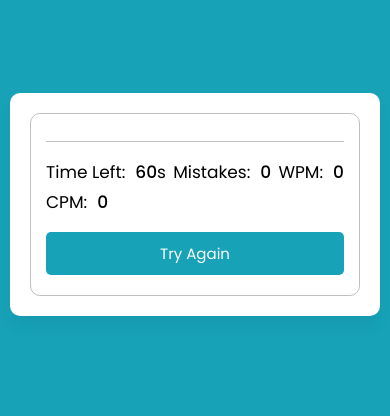
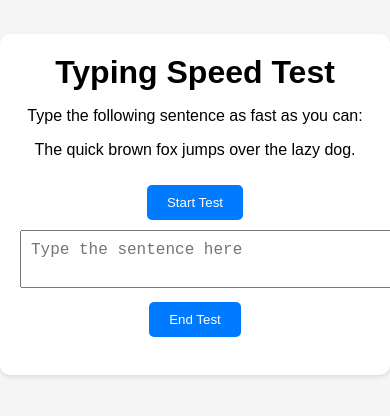
Before and after one commit to officialshy1/cs50-portfolio, a plain HTML site: page project/index.html in a window 390 px wide. Shown: the part 218-634 px from the top of the page. Drawn offline with Linux system fonts and the light colour scheme.

Commit message:
Fri, Jul 28, 2023, 9:30 AM -05:00

```diff
--- a/project/index.html
+++ b/project/index.html
@@ -1,45 +1,64 @@
 <!DOCTYPE html>
-<!-- Coding By CodingNepal - youtube.com/codingnepal -->
-<html lang="en" dir="ltr">
-  <head>
-    <meta charset="utf-8">
-    <title>Typing Speed Test Game | CodingNepal</title>
-    <link rel="stylesheet" href="style.css">
-    <meta name="viewport" content="width=device-width, initial-scale=1.0">
-  </head>
-  <body>
-    <div class="wrapper">
-      <input type="text" class="input-field">
-      <div class="content-box">
-        <div class="typing-text">
-          <p></p>
-        </div>
-        <div class="content">
-          <ul class="result-details">
-            <li class="time">
-              <p>Time Left:</p>
-              <span><b>60</b>s</span>
-            </li>
-            <li class="mistake">
-              <p>Mistakes:</p>
-              <span>0</span>
-            </li>
-            <li class="wpm">
-              <p>WPM:</p>
-              <span>0</span>
-            </li>
-            <li class="cpm">
-              <p>CPM:</p>
-              <span>0</span>
-            </li>
-          </ul>
-          <button>Try Again</button>
-        </div>
-      </div>
+<html>
+<head>
+    <title>Typing Speed Test</title>
+    <link rel="stylesheet" type="text/css" href="styles.css">
+</head>
+<body>
+    <div class="container">
+        <h1>Typing Speed Test</h1>
+        <p>Type the following sentence as fast as you can:</p>
+        <p id="sentence">The quick brown fox jumps over the lazy dog.</p>
+        <button onclick="startTest()">Start Test</button>
+        <textarea id="userTypedSentence" placeholder="Type the sentence here"></textarea>
+        <button onclick="endTest()">End Test</button>
+        <p id="result"></p>
     </div>
 
-    <script src="js/paragraphs.js"></script>
-    <script src="js/script.js"></script>
+    <script>
+        let startTime, endTime;
 
-  </body>
+        function startTest() {
+            startTime = new Date().getTime();
+            document.getElementById('userTypedSentence').disabled = false;
+            document.getElementById('userTypedSentence').focus();
+        }
+
+        function endTest() {
+            endTime = new Date().getTime();
+            document.getElementById('userTypedSentence').disabled = true;
+            calculateResult();
+        }
+
+        function calculateResult() {
+            const sentence = "The quick brown fox jumps over the lazy dog.";
+            const userTypedSentence = document.getElementById('userTypedSentence').value.trim();
+            const timeElapsedMillis = endTime - startTime;
+
+            const wordsTyped = userTypedSentence.split(/\s+/).length;
+            const charactersTyped = userTypedSentence.length;
+
+            const wordsPerMinute = (wordsTyped / (timeElapsedMillis / 1000)) * 60;
+            const accuracy = calculateAccuracy(sentence, userTypedSentence);
+
+            document.getElementById('result').innerHTML = `
+                Time taken: ${timeElapsedMillis} milliseconds<br>
+                Words per minute: ${wordsPerMinute}<br>
+                Accuracy: ${accuracy}%
+            `;
+        }
+
+        function calculateAccuracy(original, typed) {
+            let correctCharacters = 0;
+
+            for (let i = 0; i < Math.min(original.length, typed.length); i++) {
+                if (original.charAt(i) === typed.charAt(i)) {
+                    correctCharacters++;
+                }
+            }
+
+            return ((correctCharacters / original.length) * 100).toFixed(2);
+        }
+    </script>
+</body>
 </html>
--- a/project/style.css
+++ /dev/null
@@ -1,184 +0,0 @@
-/* Import Google Font - Poppins */
-@import url('https://fonts.googleapis.com/css2?family=Poppins:wght@400;500;600;700&display=swap');
-*{
-  margin: 0;
-  padding: 0;
-  box-sizing: border-box;
-  font-family: 'Poppins', sans-serif;
-}
-body{
-  display: flex;
-  padding: 0 10px;
-  align-items: center;
-  justify-content: center;
-  min-height: 100vh;
-  background: #17A2B8;
-}
-::selection{
-  color: #fff;
-  background: #17A2B8;
-}
-.wrapper{
-  width: 770px;
-  padding: 35px;
-  background: #fff;
-  border-radius: 10px;
-  box-shadow: 0 10px 15px rgba(0,0,0,0.05);
-}
-.wrapper .input-field{
-  opacity: 0;
-  z-index: -999;
-  position: absolute;
-}
-.wrapper .content-box{
-  padding: 13px 20px 0;
-  border-radius: 10px;
-  border: 1px solid #bfbfbf;
-}
-.content-box .typing-text{
-  overflow: hidden;
-  max-height: 256px;
-}
-.typing-text::-webkit-scrollbar{
-  width: 0;
-}
-.typing-text p{
-  font-size: 21px;
-  text-align: justify;
-  letter-spacing: 1px;
-  word-break: break-all;
-}
-.typing-text p span{
-  position: relative;
-}
-.typing-text p span.correct{
-  color: #56964f;
-}
-.typing-text p span.incorrect{
-  color: #cb3439;
-  outline: 1px solid #fff;
-  background: #ffc0cb;
-  border-radius: 4px;
-}
-.typing-text p span.active{
-  color: #17A2B8;
-}
-.typing-text p span.active::before{
-  position: absolute;
-  content: "";
-  height: 2px;
-  width: 100%;
-  bottom: 0;
-  left: 0;
-  opacity: 0;
-  border-radius: 5px;
-  background: #17A2B8;
-  animation: blink 1s ease-in-out infinite;
-}
-@keyframes blink{
-  50%{
-    opacity: 1;
-  }
-}
-.content-box .content{
-  margin-top: 17px;
-  display: flex;
-  padding: 12px 0;
-  flex-wrap: wrap;
-  align-items: center;
-  justify-content: space-between;
-  border-top: 1px solid #bfbfbf;
-}
-.content button{
-  outline: none;
-  border: none;
-  width: 105px;
-  color: #fff;
-  padding: 8px 0;
-  font-size: 16px;
-  cursor: pointer;
-  border-radius: 5px;
-  background: #17A2B8;
-  transition: transform 0.3s ease;
-}
-.content button:active{
-  transform: scale(0.97);
-}
-.content .result-details{
-  display: flex;
-  flex-wrap: wrap;
-  align-items: center;
-  width: calc(100% - 140px);
-  justify-content: space-between;
-}
-.result-details li{
-  display: flex;
-  height: 20px;
-  list-style: none;
-  position: relative;
-  align-items: center;
-}
-.result-details li:not(:first-child){
-  padding-left: 22px;
-  border-left: 1px solid #bfbfbf;
-}
-.result-details li p{
-  font-size: 19px;
-}
-.result-details li span{
-  display: block;
-  font-size: 20px;
-  margin-left: 10px;
-}
-li span b{
-  font-weight: 500;
-}
-li:not(:first-child) span{
-  font-weight: 500;
-}
-@media (max-width: 745px) {
-  .wrapper{
-    padding: 20px;
-  }
-  .content-box .content{
-    padding: 20px 0;
-  }
-  .content-box .typing-text{
-    max-height: 100%;
-  }
-  .typing-text p{
-    font-size: 19px;
-    text-align: left;
-  }
-  .content button{
-    width: 100%;
-    font-size: 15px;
-    padding: 10px 0;
-    margin-top: 20px;
-  }
-  .content .result-details{
-    width: 100%;
-  }
-  .result-details li:not(:first-child){
-    border-left: 0;
-    padding: 0;
-  }
-  .result-details li p,
-  .result-details li span{
-    font-size: 17px;
-  }
-}
-@media (max-width: 518px) {
-  .wrapper .content-box{
-    padding: 10px 15px 0;
-  }
-  .typing-text p{
-    font-size: 18px;
-  }
-  .result-details li{
-    margin-bottom: 10px;
-  }
-  .content button{
-    margin-top: 10px;
-  }
-}
--- /dev/null
+++ b/project/styles.css
@@ -0,0 +1,44 @@
+body {
+  font-family: Arial, sans-serif;
+  background-color: #f5f5f5;
+  display: flex;
+  justify-content: center;
+  align-items: center;
+  height: 100vh;
+  margin: 0;
+}
+
+.container {
+  background-color: #ffffff;
+  padding: 20px;
+  border-radius: 10px;
+  box-shadow: 0 2px 4px rgba(0, 0, 0, 0.1);
+  text-align: center;
+}
+
+h1 {
+  margin: 0 0 10px;
+}
+
+button {
+  margin-top: 10px;
+  padding: 10px 20px;
+  background-color: #007bff;
+  color: #ffffff;
+  border: none;
+  border-radius: 5px;
+  cursor: pointer;
+}
+
+textarea {
+  margin-top: 10px;
+  width: 100%;
+  padding: 10px;
+  resize: none;
+  font-size: 16px;
+}
+
+#result {
+  margin-top: 10px;
+  font-size: 18px;
+}
```
